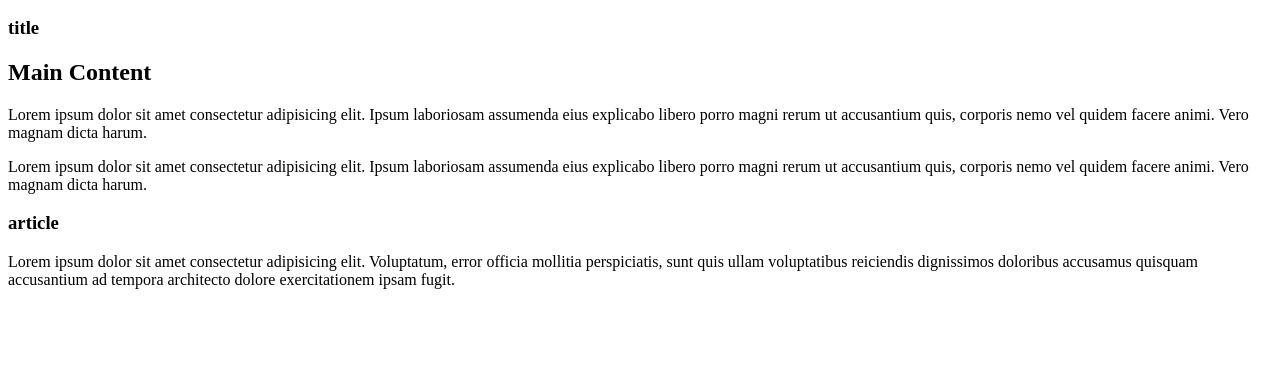
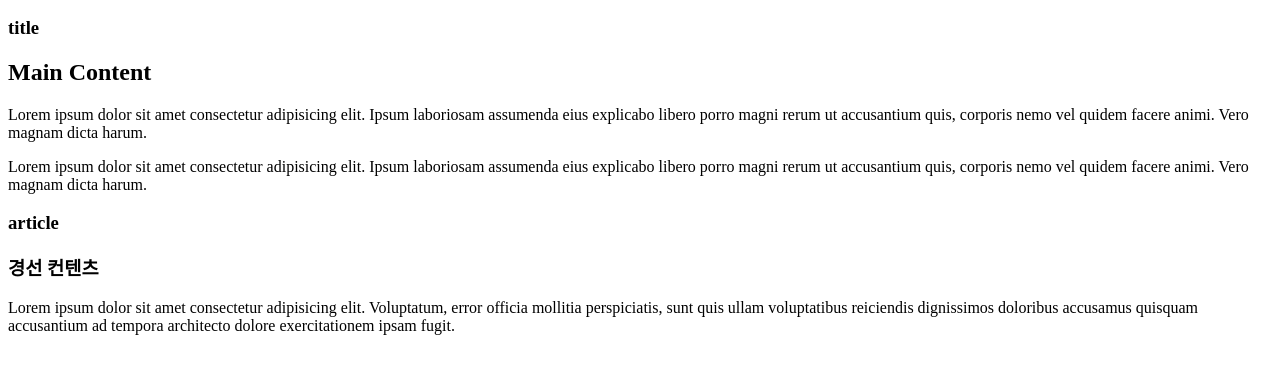
Before and after one commit to alikerocknv/git_ex, a plain HTML site: page index.html in a window 1280 px wide. Shown: the part 110-484 px from the top of the page. Drawn offline with Linux system fonts and the light colour scheme.

Commit message:
컨텐츠 추가

```diff
--- a/index.html
+++ b/index.html
@@ -16,6 +16,9 @@
     <article>
       <h3>article</h3>
     </article>
+    <section>
+      <h3>경선 컨텐츠</h3>
+    </section>
   </main>
   <footer>
     <p>Lorem ipsum dolor sit amet consectetur adipisicing elit. Voluptatum, error officia mollitia perspiciatis, sunt quis ullam voluptatibus reiciendis dignissimos doloribus accusamus quisquam accusantium ad tempora architecto dolore exercitationem ipsam fugit.</p>
```
